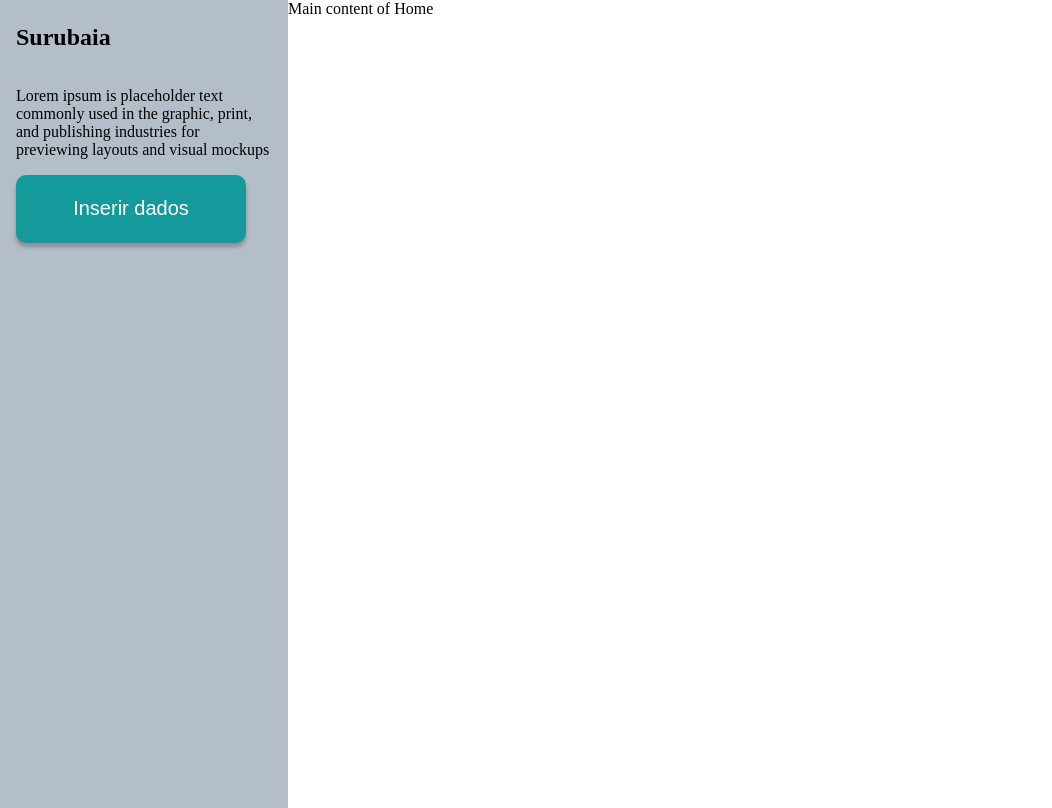
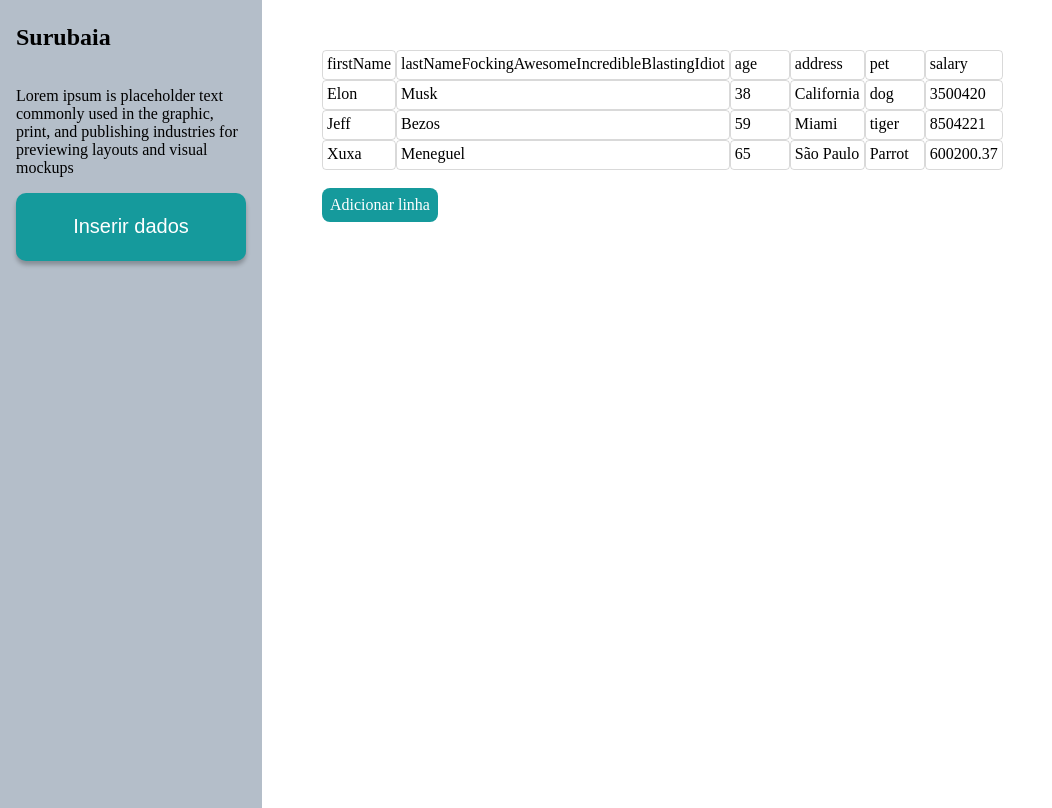
Before and after one commit to VerasNp/UFCCK0235_trab1, a React app in the folder frontend/: page / in a window 1280 px wide. Shown: the whole page, without its empty margins (0-1052 px from the left). Built offline with nearby package versions, Linux system fonts and the light colour scheme.

Commit message:
#16 datasheet

```diff
--- /dev/null
+++ b/frontend/src/components/atoms/column_cells/index.tsx
@@ -0,0 +1,10 @@
+import './styles.css';
+import React from 'react';
+
+export interface ColumnCellsProps {
+	children: React.ReactNode;
+}
+
+export const ColumnCells: React.FC<ColumnCellsProps> = ({ children }) => {
+	return <div className="column-cells">{children}</div>;
+};
--- /dev/null
+++ b/frontend/src/components/atoms/column_cells/styles.css
@@ -0,0 +1,4 @@
+.column-cells {
+	display: flex;
+	flex-direction: column;
+}
--- /dev/null
+++ b/frontend/src/components/atoms/text_cell/index.tsx
@@ -0,0 +1,113 @@
+import { type TableData } from 'components/organisms/datasheet';
+import React, { type CSSProperties, useState } from 'react';
+
+import './styles.css';
+
+export interface Cell {
+	value: string;
+	isSelected: boolean;
+}
+
+export interface TextCellProps {
+	title: string;
+	style?: CSSProperties;
+	isSelected: boolean;
+	row: number;
+	column: number;
+	tableData: TableData;
+	setSelected: (
+		table: TableData,
+		row: number,
+		column: number,
+		oneClick: boolean
+	) => void;
+	tableUnselected: () => TableData;
+	setTableData: (table: TableData) => void;
+	saveTable: (table: TableData) => void;
+}
+
+export const TextCell: React.FC<TextCellProps> = ({
+	title,
+	style,
+	isSelected,
+	setSelected,
+	tableUnselected,
+	setTableData,
+	saveTable,
+	tableData,
+	row,
+	column,
+}) => {
+	const [instantTitle, setInstantTitle] = useState(title);
+	const [inputActive, setInputActive] = useState(false);
+
+	const handleClick = (): void => {
+		if (isSelected) return;
+		const table = tableUnselected();
+		setSelected(table, row, column, true);
+	};
+
+	const handleDoubleClick = (): void => {
+		setInputActive(true);
+		const table = tableUnselected();
+		setSelected(table, row, column, false);
+	};
+
+	const handleTitleChanged = (e: any): void => {
+		e.preventDefault();
+		setInstantTitle(e.target.value);
+	};
+
+	const saveInputToTable = (e?: React.FocusEvent<HTMLInputElement>): void => {
+		const grid = tableData.grid.map((c, cIndex) => {
+			if (cIndex === column) {
+				return c.map((cell, rIndex) => {
+					if (rIndex === row) {
+						if (e != null) {
+							return { value: e.target.value, isSelected: false };
+						}
+						return { value: instantTitle, isSelected: false };
+					}
+					return cell;
+				});
+			}
+			return c;
+		});
+		saveTable({ ...tableData, grid });
+	};
+
+	const handleOnBlur = (e: React.FocusEvent<HTMLInputElement>): void => {
+		setInputActive(false);
+		saveInputToTable(e);
+	};
+
+	const handleKeyDown = (e: React.KeyboardEvent): void => {
+		if (e.key === 'Enter') {
+			setInputActive(false);
+			saveInputToTable();
+		}
+	};
+
+	return (
+		<div
+			className={isSelected ? 'cell highlighted' : 'cell'}
+			onDoubleClick={handleDoubleClick}
+			onClick={handleClick}
+			style={style}
+		>
+			{inputActive ? (
+				<input
+					type="text"
+					style={{ width: instantTitle.length * 10 }}
+					value={instantTitle}
+					autoFocus
+					onBlur={handleOnBlur}
+					onChange={handleTitleChanged}
+					onKeyDown={handleKeyDown}
+				/>
+			) : (
+				<span className="unselectable">{instantTitle}</span>
+			)}
+		</div>
+	);
+};
--- /dev/null
+++ b/frontend/src/components/atoms/text_cell/styles.css
@@ -0,0 +1,33 @@
+.cell {
+	display: flex;
+	padding: 4px;
+	min-width: 50px;
+	border-radius: 4px;
+
+	height: 20px;
+	border: 1px solid rgba(0, 0, 0, 0.15);
+}
+.highlighted {
+	border: 1px solid #208586;
+}
+
+button,
+input[type='submit'],
+input[type='reset'] {
+	background: none;
+	color: inherit;
+	border: none;
+	padding: 0;
+	font: inherit;
+	cursor: pointer;
+	outline: inherit;
+}
+
+input[type='text'] {
+	outline: none;
+	border: none;
+}
+
+.unselectable {
+	user-select: none;
+}
--- /dev/null
+++ b/frontend/src/components/organisms/datasheet/index.tsx
@@ -0,0 +1,125 @@
+import { ColumnCells } from 'components/atoms/column_cells';
+import { type Cell, TextCell } from 'components/atoms/text_cell';
+import React, { type MutableRefObject, useState, useRef, useEffect } from 'react';
+
+import './styles.css';
+
+export interface Props {
+	tableDataRef: MutableRefObject<TableData>;
+}
+
+export interface TableData {
+	grid: Cell[][];
+	types: string[];
+	columnSelected?: number;
+}
+
+// When the user hit the save button, we update tableDataRef
+export const DataSheet: React.FC<Props> = ({ tableDataRef }) => {
+	const [tableData, setTableData] = useState(tableDataRef.current);
+	const divRef = useRef<HTMLDivElement>(null);
+
+	const saveTable = (data: TableData): void => {
+		setTableData(data);
+		tableDataRef.current = data;
+	};
+
+	// This function doesn't alter the tableData state, you need to call a setTableData with this
+	const tableUnselected = (): TableData => {
+		if (tableData.columnSelected !== undefined) {
+			const newGrid = tableData.grid.map((cArray, cIndex) => {
+				if (cIndex === tableData.columnSelected) {
+					return cArray.map((cell) => ({ ...cell, isSelected: false }));
+				}
+				return cArray;
+			});
+			return { ...tableData, grid: newGrid, columnSelected: undefined };
+		}
+		return tableData;
+	};
+
+	const setCellSelected = (
+		table: TableData,
+		row: number,
+		column: number,
+		oneClick: boolean
+	): void => {
+		if (row === 0 && oneClick) {
+			const newGrid = table.grid.map((columnArray, columnIndex) => {
+				if (columnIndex === column) {
+					return columnArray.map((cell) => ({ ...cell, isSelected: true }));
+				}
+				return columnArray;
+			});
+			setTableData({ ...table, grid: newGrid, columnSelected: column });
+			return;
+		}
+
+		const newGrid = table.grid.map((cArray, columnIndex) => {
+			if (columnIndex === column) {
+				return cArray.map((cell, rowIndex) => {
+					if (rowIndex === row) {
+						return { ...cell, isSelected: true };
+					}
+					return cell;
+				});
+			}
+			return cArray;
+		});
+
+		setTableData({ ...table, grid: newGrid, columnSelected: column });
+	};
+
+	useEffect(() => {
+		const handleClickOutside = (event: MouseEvent): void => {
+			if ((divRef.current != null) && !divRef.current.contains(event.target as Node)) {
+				// User clicked outside the div
+				setTableData(tableUnselected());
+			}
+		};
+
+		document.addEventListener('click', handleClickOutside);
+
+		return () => {
+			document.removeEventListener('click', handleClickOutside);
+		};
+	}, [tableData]);
+
+	const addRow = (): void => {
+		const grid = tableData.grid.map((columnArray) => [
+			...columnArray,
+			{ value: '', isSelected: false },
+		]);
+		const newTableData = { ...tableData, grid };
+		tableDataRef.current = newTableData;
+		setTableData(newTableData);
+	};
+
+	return (
+		<div className="table-container" ref={divRef}>
+			<div className="table">
+				{tableData.grid.map((columnArray, columnIndex) => (
+					<ColumnCells key={columnIndex}>
+						{columnArray.map((cell, rowIndex) => (
+							<TextCell
+								key={rowIndex}
+								title={cell.value}
+								isSelected={cell.isSelected}
+								tableData={tableData}
+								row={rowIndex}
+								column={columnIndex}
+								tableUnselected={tableUnselected}
+								setSelected={setCellSelected}
+								saveTable={saveTable}
+								setTableData={setTableData}
+							/>
+						))}
+					</ColumnCells>
+				))}
+			</div>
+			<button className="regular-btn" onClick={addRow}>
+				Adicionar linha
+			</button>
+		</div>
+	);
+};
--- /dev/null
+++ b/frontend/src/components/organisms/datasheet/styles.css
@@ -0,0 +1,31 @@
+.table-container {
+	margin: 50px 60px;
+}
+
+.table {
+	display: flex;
+	max-height: 300px;
+	margin-bottom: 18px;
+}
+
+.regular-btn {
+	padding: 8px;
+	background-color: #159a9c;
+	border-radius: 8px;
+	color: #fff;
+}
+.regular-btn:active {
+	background-color: #159a9cc5;
+}
+/* .icon-btn {
+	padding: 4px;
+	margin-left: 8px;
+	border-radius: 12px;
+}
+
+.icon-btn:hover {
+	background-color: #159a9c;
+}
+.icon-btn:active {
+	background-color: #159a9cc9;
+} */
--- a/frontend/src/components/pages/default/index.tsx
+++ b/frontend/src/components/pages/default/index.tsx
@@ -1,9 +1,12 @@
-import React, { useState } from 'react';
+import React, { useRef, useState } from 'react';
 import Home from '../../templates/home';
 import InsertData from '../../templates/insert_data';
 import Sidebar from '../../organisms/sidebar';
 
 import './styles.css';
+import { DisplayTable } from 'components/templates/display_table';
+import { type TableData } from 'components/organisms/datasheet';
+import { type Cell } from 'components/atoms/text_cell';
 
 enum ApplicationPage {
 	HOME,
@@ -12,8 +15,91 @@ enum ApplicationPage {
 	ANALYSIS,
 }
 
+interface dataFetched {
+	data: Array<Record<string, string>>;
+	columns: Record<string, string>;
+}
+
+type TemporaryData = Record<string, { data: string[]; type: string }>;
+
+const tableDataFetched = {
+	data: [
+		{
+			firstName: 'Elon',
+			lastNameFockingAwesomeIncredibleBlastingIdiot: 'Musk',
+			age: '38',
+			address: 'California',
+			pet: 'dog',
+			salary: '3500420',
+		},
+		{
+			firstName: 'Jeff',
+			lastNameFockingAwesomeIncredibleBlastingIdiot: 'Bezos',
+			age: '59',
+			address: 'Miami',
+			pet: 'tiger',
+			salary: '8504221',
+		},
+		{
+			firstName: 'Xuxa',
+			lastNameFockingAwesomeIncredibleBlastingIdiot: 'Meneguel',
+			age: '65',
+			address: 'São Paulo',
+			pet: 'Parrot',
+			salary: '600200.37',
+		},
+	],
+	columns: {
+		firstName: 'string',
+		lastNameFockingAwesomeIncredibleBlastingIdiot: 'string',
+		age: 'int',
+		address: 'string',
+		pet: 'string',
+		salary: 'float',
+	},
+};
+
+const obtainTableData = (data: TemporaryData): TableData => {
+	const grid: Cell[][] = [];
+	const columnTypes: string[] = [];
+	Object.keys(data).forEach((column) => {
+		let cells = data[column].data.map((value) => ({
+			value,
+			isSelected: false,
+		}));
+		cells = [{ value: column, isSelected: false }, ...cells];
+		grid.push(cells);
+		columnTypes.push(data[column].type);
+	});
+	return { grid, types: columnTypes };
+};
+
+const obtainTemporaryData = (data: dataFetched): TemporaryData => {
+	let nData: TemporaryData = {};
+	data.data.forEach((row) => {
+		Object.keys(row).forEach((key) => {
+			if (nData[key] !== undefined) {
+				nData[key].data.push(row[key]);
+			} else {
+				nData = {
+					...nData,
+					[key]: {
+						data: [row[key]],
+						type: data.columns[key],
+					},
+				};
+			}
+		});
+	});
+
+	return nData;
+};
+
 const Default: React.FC = () => {
-	const [appState, setAppState] = useState(ApplicationPage.HOME);
+	const [appState, setAppState] = useState(ApplicationPage.DISPLAY_TABLE);
+	const tableDataRef = useRef<TableData>(
+		obtainTableData(obtainTemporaryData(tableDataFetched))
+	);
 
 	const handleInsertDataButtonClick = (): void => {
 		setAppState(ApplicationPage.INSERT_DATA);
@@ -30,7 +116,7 @@ const Default: React.FC = () => {
 			pageToRender = <InsertData />;
 			break;
 		case ApplicationPage.DISPLAY_TABLE:
-			// Not implemented
+			pageToRender = <DisplayTable tableDataRef={tableDataRef} />;
 			break;
 		case ApplicationPage.ANALYSIS:
 			// Not implemented
--- /dev/null
+++ b/frontend/src/components/templates/display_table/index.tsx
@@ -0,0 +1,15 @@
+import { DataSheet, type TableData } from 'components/organisms/datasheet';
+import React, { type MutableRefObject } from 'react';
+import './styles.css';
+
+interface Props {
+	tableDataRef: MutableRefObject<TableData>;
+}
+
+export const DisplayTable: React.FC<Props> = ({ tableDataRef }) => {
+	return (
+		<div className="display-table-page">
+			<DataSheet tableDataRef={tableDataRef} />
+		</div>
+	);
+};
--- /dev/null
+++ b/frontend/src/components/templates/display_table/styles.css
@@ -0,0 +1,6 @@
+.display-table-page {
+	width: 100%;
+	height: 100%;
+	display: flex;
+	flex-direction: column;
+}
```
Also changed, not shown: frontend/public/icons8-lixo.svg (added), frontend/public/trash.svg (added).
